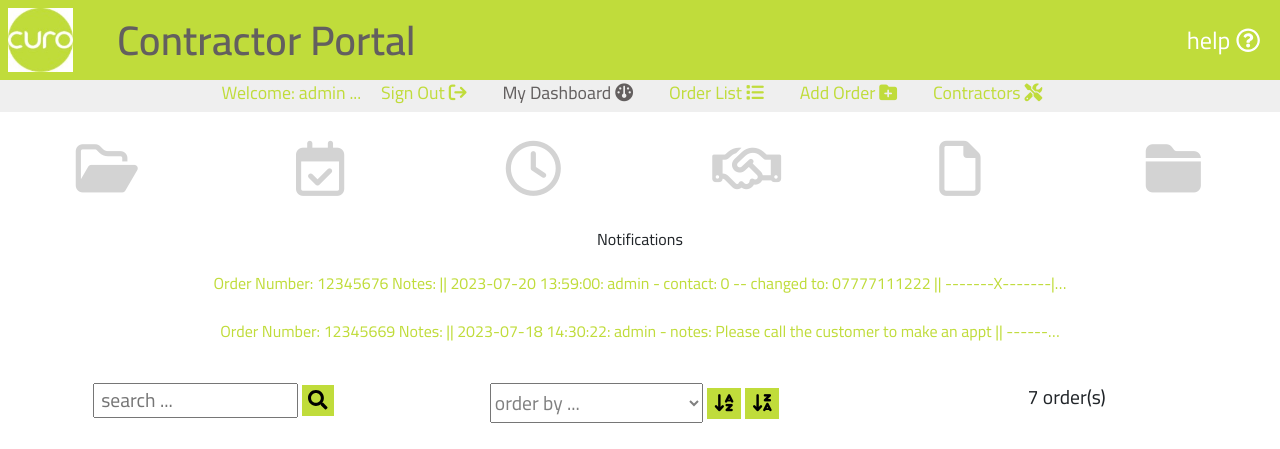
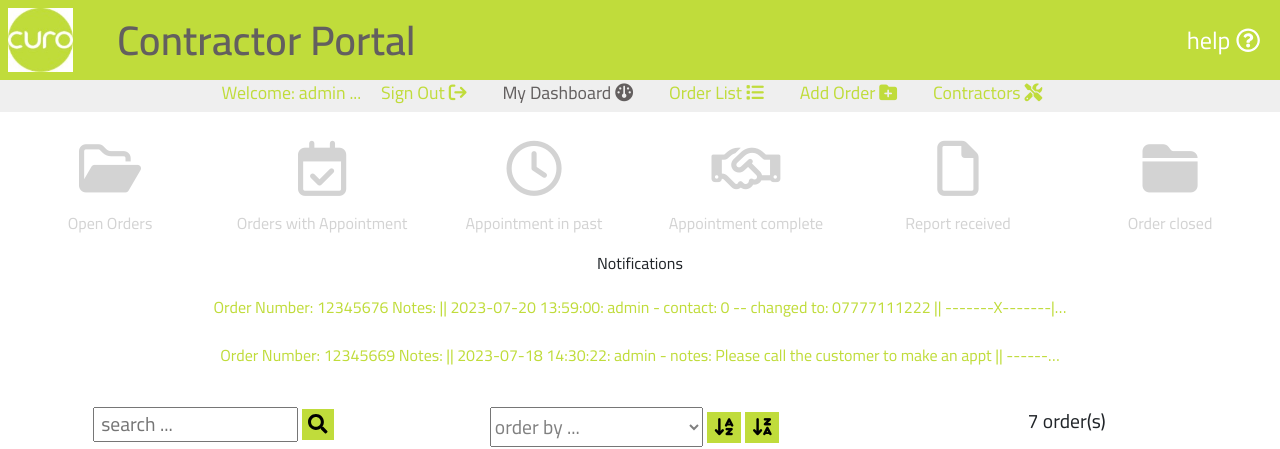
Before and after one commit to StuChapman/CEL-Contractor-Portal, a Django app: page /portal001/dashboard/all in a window 1280 px wide. Shown: the top 449 px of the page. Run offline with Django 4.2, Linux system fonts and the light colour scheme; a user stored in the database is signed in; data comes from the database, SQL or seed files in the repository; both versions use the stored data as it was after the commit; some libraries are stand-ins or nearby versions.

Commit message:
Added dashboard guage views

```diff
--- a/mysite/portal001/templates/curo/dashboard.html
+++ b/mysite/portal001/templates/curo/dashboard.html
@@ -6,16 +6,18 @@
         <!--Text Section-->
         <section id="textsection">
             {% if user.is_authenticated %}
-                <div class="row">
+                <div class="row pl-1 pr-1">
                     <div class="col-lg-2 col-4 dashguage">
                         {% if guage == 'open' %}
                             <a class="selected" href="{% url 'dashboard' 'open' %}">
                                 <i class="fa-regular fa-folder-open"></i>
                             </a>
+                            <div class="selected">Open Orders</div>
                         {% else %}
                             <a class="" href="{% url 'dashboard' 'open' %}">
                                 <i class="fa-regular fa-folder-open"></i>
                             </a>
+                            <div>Open Orders</div>
                         {% endif %}
                     </div>
                     <div class="col-lg-2 col-4 dashguage">
@@ -23,10 +25,12 @@
                             <a class="selected" href="{% url 'dashboard' 'appt' %}">
                                 <i class="fa-regular fa-calendar-check"></i>
                             </a>
+                            <div class="selected">Orders with Appointment</div>
                         {% else %}
                             <a class="" href="{% url 'dashboard' 'appt' %}">
                                 <i class="fa-regular fa-calendar-check"></i>
                             </a>
+                            <div>Orders with Appointment</div>
                         {% endif %}
                     </div>
                     <div class="col-lg-2 col-4 dashguage">
@@ -34,10 +38,12 @@
                             <a class="selected" href="{% url 'dashboard' 'past' %}">
                                 <i class="fa-regular fa-clock"></i>
                             </a>
+                            <div class="selected">Appointment in past</div>
                         {% else %}
                             <a class="" href="{% url 'dashboard' 'past' %}">
                                 <i class="fa-regular fa-clock"></i>
                             </a>
+                            <div>Appointment in past</div>
                         {% endif %}
                     </div>
                     <div class="col-lg-2 col-4 dashguage">
@@ -45,10 +51,12 @@
                             <a class="selected" href="{% url 'dashboard' 'comp' %}">
                                 <i class="fa-regular fa-handshake"></i>
                             </a>
+                            <div class="selected">Appointment complete</div>
                         {% else %}
                             <a class="" href="{% url 'dashboard' 'comp' %}">
                                 <i class="fa-regular fa-handshake"></i>
                             </a>
+                            <div>Appointment complete</div>
                         {% endif %}
                     </div>
                     <div class="col-lg-2 col-4 dashguage">
@@ -56,10 +64,12 @@
                             <a class="selected" href="{% url 'dashboard' 'repo' %}">
                                 <i class="fa-regular fa-file"></i>
                             </a>
+                            <div class="selected">Report received</div>
                         {% else %}
                             <a class="" href="{% url 'dashboard' 'repo' %}">
                                 <i class="fa-regular fa-file"></i>
                             </a>
+                            <div>Report received</div>
                         {% endif %}
                     </div>
                     <div class="col-lg-2 col-4 dashguage">
@@ -67,13 +77,16 @@
                             <a class="selected" href="{% url 'dashboard' 'clsd' %}">
                                 <i class="fa-solid fa-folder-closed"></i>
                             </a>
+                            <div class="selected">Order closed</div>
                         {% else %}
                             <a class="" href="{% url 'dashboard' 'clsd' %}">
                                 <i class="fa-solid fa-folder-closed"></i>
                             </a>
+                            <div>Order closed</div>
                         {% endif %}
                     </div>
                 </div>
+                {% if guage == 'all' %}
                     <p class="mt-3">Notifications</p>
                     {% for order in orderlist %}
                         {% for notification in notifications %}
@@ -89,6 +102,7 @@
                             {% endif %}
                         {% endfor %}
                     {% endfor %}
+                {% endif %}
                 <div class ="row mt-3 mb-3 searchform">
                     <div class="col-lg-4 mb-2">
                         <form action="{% url 'searchDashboard' %}" method="GET" id="search_form" >
--- a/mysite/portal001/views.py
+++ b/mysite/portal001/views.py
@@ -353,8 +353,38 @@ def dashboard(request, guage):
     orders = Orders.objects.all()
     notifications = Notifications.objects.all()
 
-    queries = (Q(primaryContact__username__icontains=request.user.username) |
-               Q(secondaryContact__icontains=request.user.username))
+    if guage == 'open':
+        queries = ((Q(primaryContact__username__icontains=request.user.username) |
+                   Q(secondaryContact__icontains=request.user.username)) &
+                   Q(appointmentDate__isnull=True))
+    elif guage == 'appt':
+        queries = ((Q(primaryContact__username__icontains=request.user.username) |
+                   Q(secondaryContact__icontains=request.user.username)) &
+                   Q(appointmentDate__date__gte=timezone.now()))
+    elif guage == 'past':
+        queries = ((Q(primaryContact__username__icontains=request.user.username) |
+                   Q(secondaryContact__icontains=request.user.username)) &
+                   Q(appointmentDate__date__lte=timezone.now()) &
+                   Q(appointmentComplete__icontains='No'))
+    elif guage == 'comp':
+        queries = ((Q(primaryContact__username__icontains=request.user.username) |
+                   Q(secondaryContact__icontains=request.user.username)) &
+                   Q(appointmentDate__date__lte=timezone.now()) &
+                   Q(appointmentComplete__icontains='Yes'))
+    elif guage == 'repo':
+        queries = ((Q(primaryContact__username__icontains=request.user.username) |
+                   Q(secondaryContact__icontains=request.user.username)) &
+                   Q(appointmentDate__date__lte=timezone.now()) &
+                   Q(appointmentComplete__icontains='Yes'))
+    elif guage == 'clsd':
+        queries = ((Q(primaryContact__username__icontains=request.user.username) |
+                   Q(secondaryContact__icontains=request.user.username)) &
+                   Q(appointmentDate__date__lte=timezone.now()) &
+                   Q(appointmentComplete__icontains='Yes') &
+                   Q(dateClosed__isnull=False))
+    else:
+        queries = (Q(primaryContact__username__icontains=request.user.username) |
+                   Q(secondaryContact__icontains=request.user.username))
     orders = Orders.objects.all()
     orderlist = (orders.filter(queries)
                  .order_by('-dateLastUpdate'))
--- a/mysite/static/css/stylescuro.css
+++ b/mysite/static/css/stylescuro.css
@@ -210,6 +210,7 @@ nav {
 
 .dashguage {
     margin-top: 1rem;
+    color: lightgray;
 }
 
 .dashguage a {
```
Also changed, not shown: mysite/db.sqlite3. Lines whose indentation alone changed are shown as unchanged.
